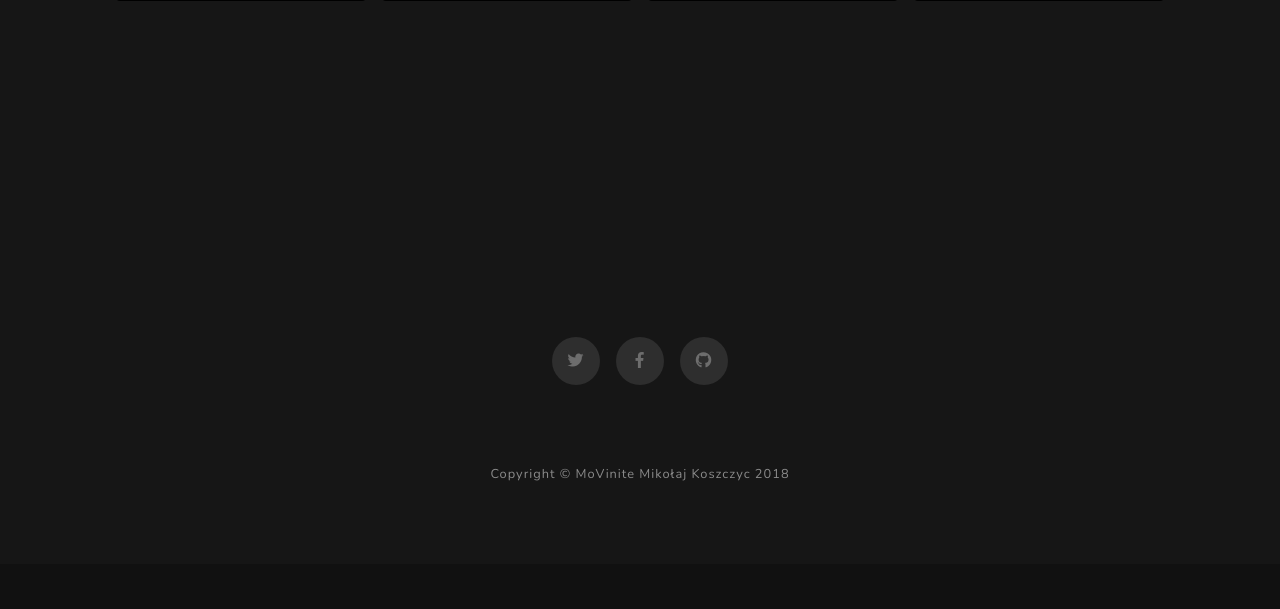
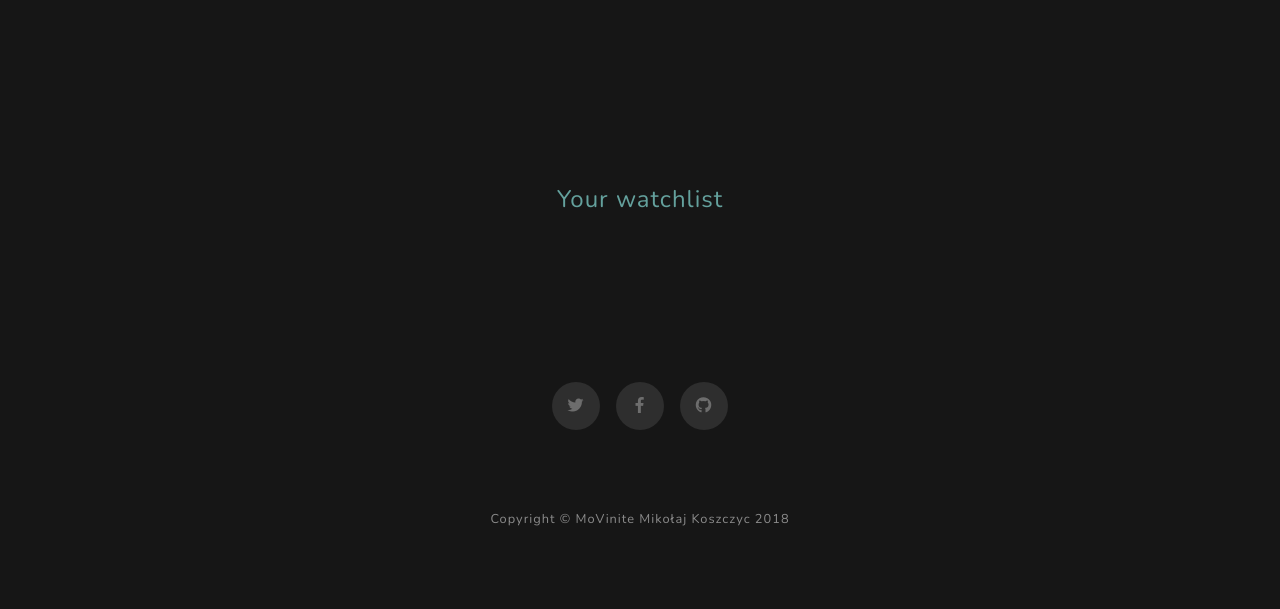
Before and after one commit to mikoszczyc/MoviNite, a PHP site: page /index.php in a window 1280 px wide. Shown: the part 3588-4197 px from the top of the page. Before the commit the page ends 4069 px from the top, so only its background shows below. Run offline with PHP 8.4, Linux system fonts and the light colour scheme; a user stored in the database is signed in; data comes from the database, SQL or seed files in the repository; some libraries are stand-ins or nearby versions.

Commit message:
Added panel for favourite movies!

```diff
--- a/index.php
+++ b/index.php
@@ -31,16 +31,13 @@
 
   </head>
 
-  <body id="page-top">
+  <body id="page-top" class="bg-black">
 <?php
     include 'php/nav.php';
     include 'php/header.php';
     include 'php/about.php';
     include 'php/movies.php';
-    if (isset($_SESSION['userid'])) {
-      include 'php/favourites.php';
-    }
-
+      if (isset($_SESSION['userId'])) { include 'php/favourites.php'; }
     include 'php/contact.php';
     include 'php/footer.php';
     include 'php/bootstrap.php';
--- a/js/grabThisId.js
+++ b/js/grabThisId.js
@@ -1,3 +1,4 @@
+$(document).ready(function() {
 // Skrypt zatrzymuje film po zamknięciu elementu MODAL
 var grabbed = document.querySelectorAll('[id^="myModal"]');
 var myModal;
@@ -8,7 +9,7 @@ for(var i=0; i<grabbed.length;i++){
   $(grabbed[i]).on('show.bs.modal', function () {
     myModal = this.id;
     console.log(this.id);
-  })
+  });
   $(grabbed[i]).on('hide.bs.modal', function () {
     var iframe = this.querySelectorAll("iframe.embed-responsive-item");
     console.log(iframe[0].id);
@@ -17,3 +18,5 @@ for(var i=0; i<grabbed.length;i++){
     $("#"+iframe[0].id).attr("src",video);
 });
 }
+
+});
--- a/movinite_db.sql
+++ b/movinite_db.sql
@@ -3,7 +3,7 @@
 -- https://www.phpmyadmin.net/
 --
 -- Host: 127.0.0.1
--- Czas generowania: 03 Gru 2018, 00:00
+-- Czas generowania: 03 Gru 2018, 20:46
 -- Wersja serwera: 10.1.35-MariaDB
 -- Wersja PHP: 7.2.9
 
@@ -39,8 +39,12 @@ CREATE TABLE `favorites` (
 
 INSERT INTO `favorites` (`userID`, `movieID`) VALUES
 (10, 5),
+(10, 12),
+(10, 20),
 (10, 21),
 (14, 1),
+(14, 2),
+(14, 4),
 (14, 19);
 
 -- --------------------------------------------------------
--- a/php/adminPanel.php
+++ b/php/adminPanel.php
@@ -11,6 +11,8 @@
     <div id="collapseOne" class="panel-collapse collapse in" role="tabpanel" aria-labelledby="headingOne">
       <div class="panel-body text-white-50" >
         <form action="php/upload.php" method="post" enctype="multipart/form-data" autocomplete="off">
+          <fieldset class="bg-dark rounded">
+          <legend>Add movie to database</legend>
           <input type="text" style="width: 400px" name="datatitle" placeholder="Url to IMDB page"><br>
           <input type="text" style="width: 400px" name="movieTitle" placeholder="Title"><br>
           <input type="text" style="width: 400px" name="movieDesc" placeholder="Description"><br>
@@ -20,6 +22,7 @@
           Movie cover
           <input type="file" style="width: 400px" name="movieCover" required><br>
           <button type="submit" name="submit-upload">Add</button>
+        </fieldset>
         </form>
       </div>
     </div>
--- a/php/fav.php
+++ b/php/fav.php
@@ -12,10 +12,10 @@ if (isset($_SESSION['userId'])) {
     if (mysqli_num_rows($result) == 0) {
       $query = "INSERT INTO `favorites` (`userID`, `movieID`) VALUES ('$userid', '$movieid')";
       mysqli_query($conn, $query);
-      header('location: ../index.php?add');
+      header('location: ../index.php#favourites');
     } else {
       $query = "DELETE FROM `favorites` WHERE `favorites`.`userID` = '$userid' AND `favorites`.`movieID` = '$movieid'";
       mysqli_query($conn, $query);
 
-      header('location: ../index.php?delete');
+      header('location: ../index.php#favourites');
     }}}
--- a/php/favourites.php
+++ b/php/favourites.php
@@ -1 +1,46 @@
-<?php  ?>
+<div id="favourites" class="row mt-5 justify-content-center bg-black hide" >
+<div class="panel-group" id="favAccordion" role="tablist" aria-multiselectable="true">
+  <div class="panel panel-default">
+    <div class="panel-heading" role="tab" id="favHeading">
+      <h4 class="panel-title">
+        <a role="button" data-toggle="collapse" data-parent="#favAccordion" href="#favCollapse" aria-expanded="true" aria-controls="favCollapse">
+          Your watchlist
+        </a>
+      </h4>
+    </div>
+    <div id="favCollapse" class="panel-collapse collapse in" role="tabpanel" aria-labelledby="favHeading">
+      <div class="panel-body text-white-50" >
+
+        <!-- Cards with Movies -->
+        <div class="row mt-5 justify-content-center">
+    <?php
+    // Extract data about favourite movies into an array
+      $userID = $_SESSION['userId'];
+      $sqlWatchlist = "SELECT * FROM movies INNER JOIN favorites ON movies.movieID = favorites.movieID WHERE favorites.userID = $userID";
+      $resultWatchlist = mysqli_query($conn, $sqlWatchlist);
+      $favMovieId = array();
+      if (mysqli_num_rows($resultWatchlist) > 0) {
+        while ($row2 = mysqli_fetch_assoc($resultWatchlist)) {
+          $favMovieId[] = $row2;
+        }
+      }
+      foreach ($favMovieId as $datatitle2) {
+        $favMovieID=$datatitle2['movieID'];
+        $favMovieDatatitle=$datatitle2['datatitle'];
+
+    echo <<< CARDS
+          <div class="card card-movie-poster bg-white text-white text-center  text-align-middle mx-1 mb-2">
+            <div class="card-body">
+            <a data-toggle="modal" href="#myModal$favMovieID"><img class="card-img " src="img/movieCovers/$favMovieDatatitle.jpg"></a>
+            </div>
+          </div>
+CARDS;
+    }
+     ?>
+    </div>
+
+      </div>
+    </div>
+  </div>
+</div>
+</div>
--- a/php/header.php
+++ b/php/header.php
@@ -8,7 +8,7 @@
       <a href="#movies" class="btn btn-primary js-scroll-trigger">Browse movies</a><br><br>
       <?php
       if (isset($_SESSION['userId'])) {
-        echo '<a data-toggle="modal" href="#favourites" class="btn btn-dark">Your favourites!</a><br><br>';
+        echo '<a href="#favourites" class="btn btn-dark">Your favourites!</a><br><br>';
       }
       ?>
       <a href="#about" class="btn btn-secondary js-scroll-trigger">About</a>
--- a/php/movies.php
+++ b/php/movies.php
@@ -3,7 +3,7 @@
 <section id="movies" class="movies-section bg-black">
   <div class="container">
     <?php
-    if (@$_SESSION['userUsername'] == 'admin') {
+    if (@$_SESSION['userType'] === 1) {
       include 'php/adminPanel.php';
     }
      ?>
@@ -24,7 +24,7 @@
     $movieDatatitle=$datatitle['datatitle'];
 
 echo <<< CARDS
-      <div class="card card-movie-poster bg-blacker text-white text-center  text-align-middle mx-2 mb-3">
+      <div class="card card-movie-poster bg-blacker text-white text-center  text-align-middle mx-1 mb-2">
         <div class="card-body">
         <a data-toggle="modal" href="#myModal$movieID"><img class="card-img " src="img/movieCovers/$movieDatatitle.jpg"></a>
         </div>
--- a/php/nav.php
+++ b/php/nav.php
@@ -19,7 +19,7 @@
               <?php
               if(isset($_SESSION['userUsername'])){
                 echo '
-                <li class="nav-item">
+                <li class="nav-item ">
                 <p class="nav-link">Hi '.ucfirst($_SESSION['userUsername']).'!</p>
                 </li>
                 ';
```
Also changed, not shown: 1 other file.
